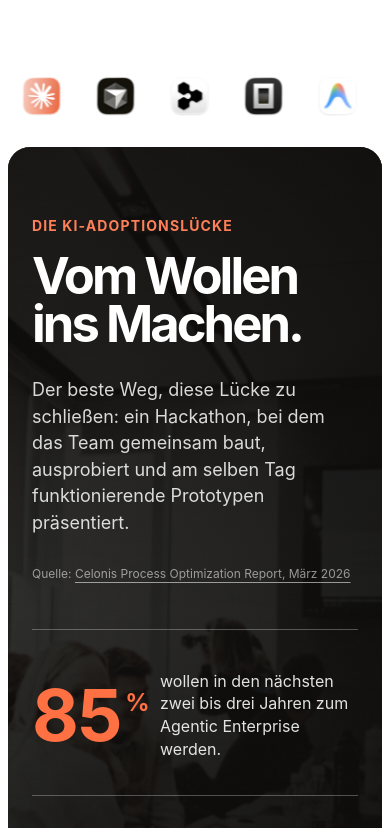
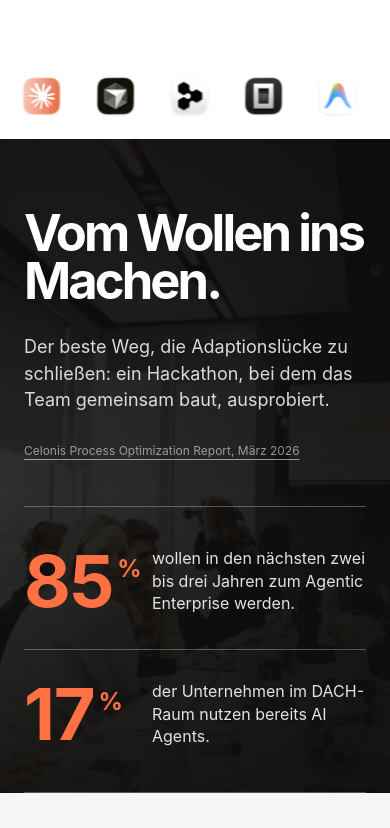
Before and after one commit to emilianscheel/all-in-agi.com, a SvelteKit app in the folder website/: page / in a window 390 px wide. Shown: the part 1220-2048 px from the top of the page. Built offline with nearby package versions, Linux system fonts and the light colour scheme.

Commit message:
Refine adoption gap section layout and copy

```diff
--- a/website/src/app.css
+++ b/website/src/app.css
@@ -130,7 +130,7 @@ img { display: block; max-width: 100%; }
 
 .adoption-gap {
 	position: relative; isolation: isolate; overflow: hidden;
-	min-height: 680px; margin: 12px; border-radius: 28px;
+	min-height: 680px; margin: 0; border-radius: 0;
 	background: #171514; color: #fff;
 }
 .adoption-gap-image {
@@ -147,7 +147,7 @@ img { display: block; max-width: 100%; }
 }
 .adoption-gap-inner {
 	width: 100%; max-width: 1120px; min-height: 680px; margin: 0 auto;
-	padding: clamp(68px, 8vw, 108px) 40px;
+	padding: clamp(68px, 8vw, 108px) 40px 0;
 	display: grid; grid-template-columns: minmax(0, 1.05fr) minmax(340px, .8fr);
 	align-items: center; gap: clamp(56px, 8vw, 104px);
 }
@@ -472,14 +472,14 @@ img { display: block; max-width: 100%; }
 	.tool-carousel-window { -webkit-mask-image: linear-gradient(90deg, transparent, #000 16%, #000 84%, transparent); mask-image: linear-gradient(90deg, transparent, #000 16%, #000 84%, transparent); }
 	.tool-carousel-set { gap: 28px; padding-right: 28px; }
 	.tool-carousel img { width: 46px; height: 46px; }
-	.adoption-gap { min-height: 0; margin: 8px; border-radius: 22px; }
+	.adoption-gap { min-height: 0; margin: 0; border-radius: 0; }
 	.adoption-gap-image { object-position: 48% center; }
 	.adoption-gap::after {
 		background:
 			linear-gradient(180deg, rgba(14,13,12,.88) 0%, rgba(14,13,12,.76) 54%, rgba(14,13,12,.9) 100%),
 			linear-gradient(90deg, rgba(14,13,12,.34), rgba(14,13,12,.68));
 	}
-	.adoption-gap-inner { min-height: 0; padding: 70px 24px; gap: 46px; }
+	.adoption-gap-inner { min-height: 0; padding: 70px 24px 0; gap: 46px; }
 	.adoption-gap h2 { font-size: clamp(46px, 13vw, 60px); }
 	.adoption-gap-conclusion { font-size: 18px; }
 	.adoption-gap-source { margin-top: 28px; }
--- a/website/src/routes/+page.svelte
+++ b/website/src/routes/+page.svelte
@@ -95,14 +95,12 @@
 	/>
 	<div class="adoption-gap-inner">
 		<div class="adoption-gap-copy" use:reveal>
-			<p class="adoption-gap-eyebrow">Die KI-Adoptionslücke</p>
 			<h2 id="adoption-gap-title">Vom Wollen ins Machen.</h2>
 			<p class="adoption-gap-conclusion">
-				Der beste Weg, diese Lücke zu schließen: ein Hackathon, bei dem das Team gemeinsam
-				baut, ausprobiert und am selben Tag funktionierende Prototypen präsentiert.
+				Der beste Weg, die Adaptionslücke zu schließen: ein Hackathon, bei dem das Team gemeinsam
+				baut, ausprobiert.
 			</p>
 			<p class="adoption-gap-source">
-				Quelle:
 				<a
 					href="https://www.celonis.com/de/news/press/the-enterprise-ai-reality-check-high-ambitions-meet-operational-barriers"
 					target="_blank"
```
